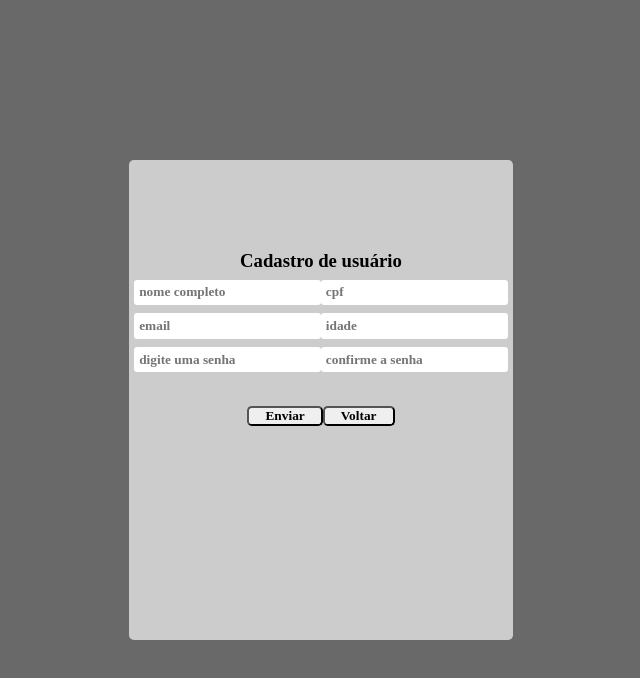
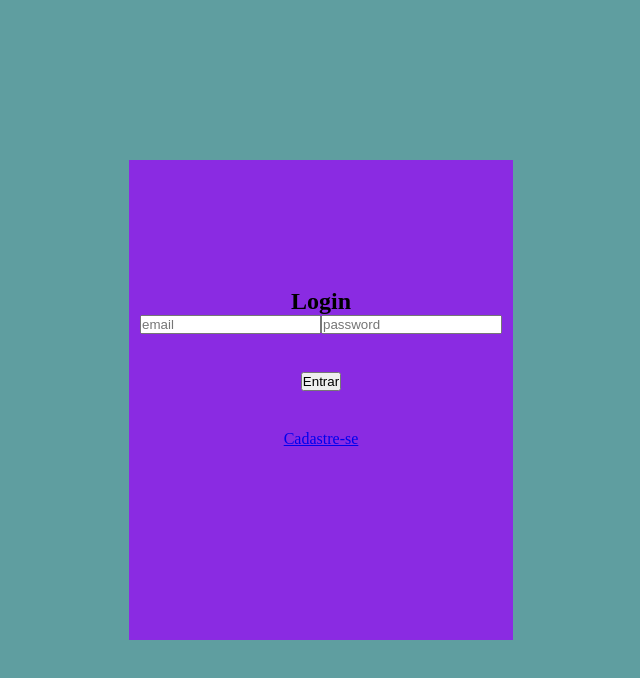
Before and after one commit to MateusSantiagoDev/app-movies, a React (Create React App) app: page / in a window 1280 px wide. Shown: the top 678 px of the page, without its empty margins (319-959 px from the left). Built offline with nearby package versions, Linux system fonts and the light colour scheme; the HTML template or start-up script is replaced by a standard one.

Commit message:
chore: update project

```diff
--- a/src/app.tsx
+++ b/src/app.tsx
@@ -1,11 +1,11 @@
-import { LoginForm } from "./components/form-login/loginForm"
 import { BrowserRouter } from "react-router-dom"
+import { Router } from "./router"
 
 export function App () {
   return (
      <div>
         <BrowserRouter>
-        <LoginForm/>
+        <Router/>
         </BrowserRouter>
      </div>
   )
--- a/src/components/login/login.css
+++ b/src/components/login/login.css
@@ -0,0 +1,21 @@
+.div_login {
+    height: 100vh;
+    width: 100%;
+    background-color: cadetblue;
+    display: flex;
+    align-items: center;
+    justify-content: center;
+}
+
+.div_login div {
+    height: 60%;
+    width: 30%;
+    text-align: center;
+    margin: 0 auto;
+    background-color: blueviolet;
+    padding-top: 10%;
+}
+
+.form_login {
+
+}
--- a/src/components/login/login.tsx
+++ b/src/components/login/login.tsx
@@ -1,3 +1,4 @@
+import './login.css'
 import { FormEvent, useState } from "react";
 import { Link, useNavigate } from "react-router-dom";
 import { Api } from "../../data/api/api";
@@ -14,25 +15,25 @@ export function Login() {
     }
 
     const response = await Api.login(LoginPayload)
-    if(!response) {
-        console.error(response.message)
+    if (response) {
+      navigate(RouterPath.HOME)
     }
-    navigate(RouterPath.HOME)
-
   }
 
   return (
-    <div>
+    <div className="div_login">
+      <div>
       <h2>Login</h2>
-      <form onSubmit={handleSubmit}>
-        <input type="email" placeholder="email" />
-        <input type="password" placeholder="password" />
+      <form className="form_login" onSubmit={handleSubmit}>
+        <input type="email" placeholder="email" name="email"/>
+        <input type="password" placeholder="password" name="password"/>
         <div>
-          <button type="submit">Entrar</button>
+          <button className="button_form_login" type="submit">Entrar</button>
         </div>
       </form>
-      <div>
+      <div className="div_link-login">
         <Link to={RouterPath.REGISTRATION}>Cadastre-se</Link>
+      </div>
       </div>
     </div>
   )
--- /dev/null
+++ b/src/pages/home/home.tsx
@@ -0,0 +1,7 @@
+export function Home () {
+    return (
+        <div>
+            <h1>Home</h1>
+        </div>
+    )
+}
--- a/src/routes/route-type.ts
+++ b/src/routes/route-type.ts
@@ -1,5 +1,5 @@
 export enum RouterPath {
   LOGIN = "/",
-  REGISTRATION = "registration",
+  REGISTRATION = "/registration",
   HOME = "/home"
 }
```
Also changed, not shown: src/pages/home/home.css (added).
